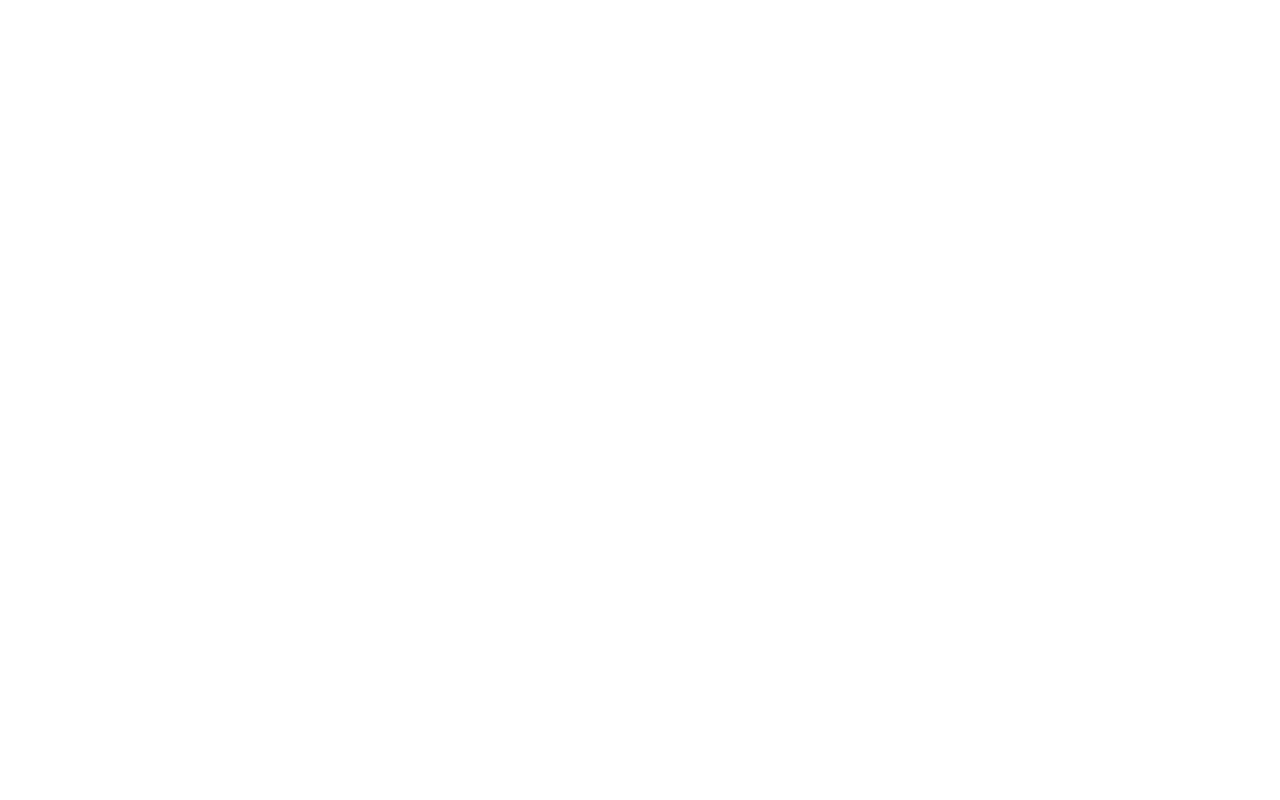
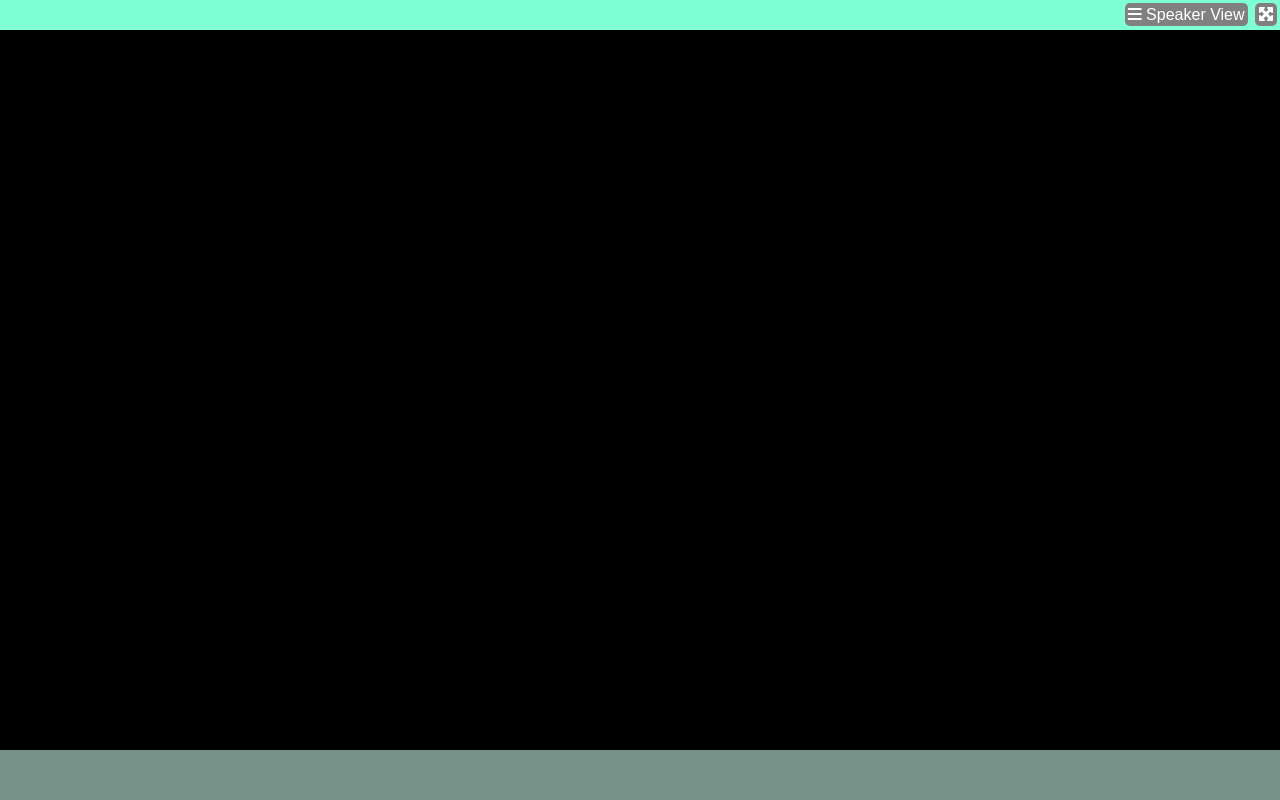
Before and after one commit to GiuseppeF11/html-css-zoom, a plain HTML site: page index.html in a window 1280 px wide. Drawn offline with Linux system fonts and the light colour scheme.

Commit message:
Add header

```diff
--- a/css/style.css
+++ b/css/style.css
@@ -3,14 +3,49 @@
     margin: 0;
     padding: 0;
     box-sizing: border-box;
+    font-family: Arial, Helvetica, sans-serif;
 }
 
 /* GENERAL */
 
+.container {
+    width: 100%;
+}
+
+
+
+.main-container {
+    height: calc(100vh - 80px);
+    background-color: rgb(0, 0, 0);
+}
+
+.footer-container {
+    height: 50px;
+    background-color: rgb(117, 145, 136);
+}
+
+a {
+    text-decoration: none;
+}
 
 
 /* HEADER */
 
+.header-container {
+    height: 30px;
+    background-color: aquamarine;
+    display: flex;
+    justify-content: flex-end;
+    align-items: center;
+}
+
+.header-a {
+    padding: 3px;
+    background-color: grey;
+    color: white;
+    border-radius: 5px;
+    margin-right: 3px;
+}
 
 
 
@@ -19,4 +54,5 @@
 
 
 
+
 /* FOOTER */
--- a/index.html
+++ b/index.html
@@ -7,21 +7,32 @@
 
         <!-- CSS -->
         <link rel="stylesheet" href="css/style.css">
+        <link rel="stylesheet" href="https://cdnjs.cloudflare.com/ajax/libs/font-awesome/6.4.2/css/all.min.css" integrity="sha512-z3gLpd7yknf1YoNbCzqRKc4qyor8gaKU1qmn+CShxbuBusANI9QpRohGBreCFkKxLhei6S9CQXFEbbKuqLg0DA==" crossorigin="anonymous" referrerpolicy="no-referrer" />
     </head>
     <body>
 
-        <header>
-
+        <header class="container">
+            <div class="header-container">
+                <nav class="commands-header">
+                    <a href="" class="header-a"><i class="fa-solid fa-bars"></i></i> Speaker View</a>
+                    <a href="" class="header-a"><i class="fa-solid fa-maximize"></i></a>
+                </nav>
+            </div>
         </header>
 
 
-        <main>
+        <main class="container">
+            <div class="main-container">
+
+            </div>
 
         </main>
 
 
-        <footer>
+        <footer class="container">
+            <div class="footer-container">
 
+            </div>
         </footer>
 
 
```
